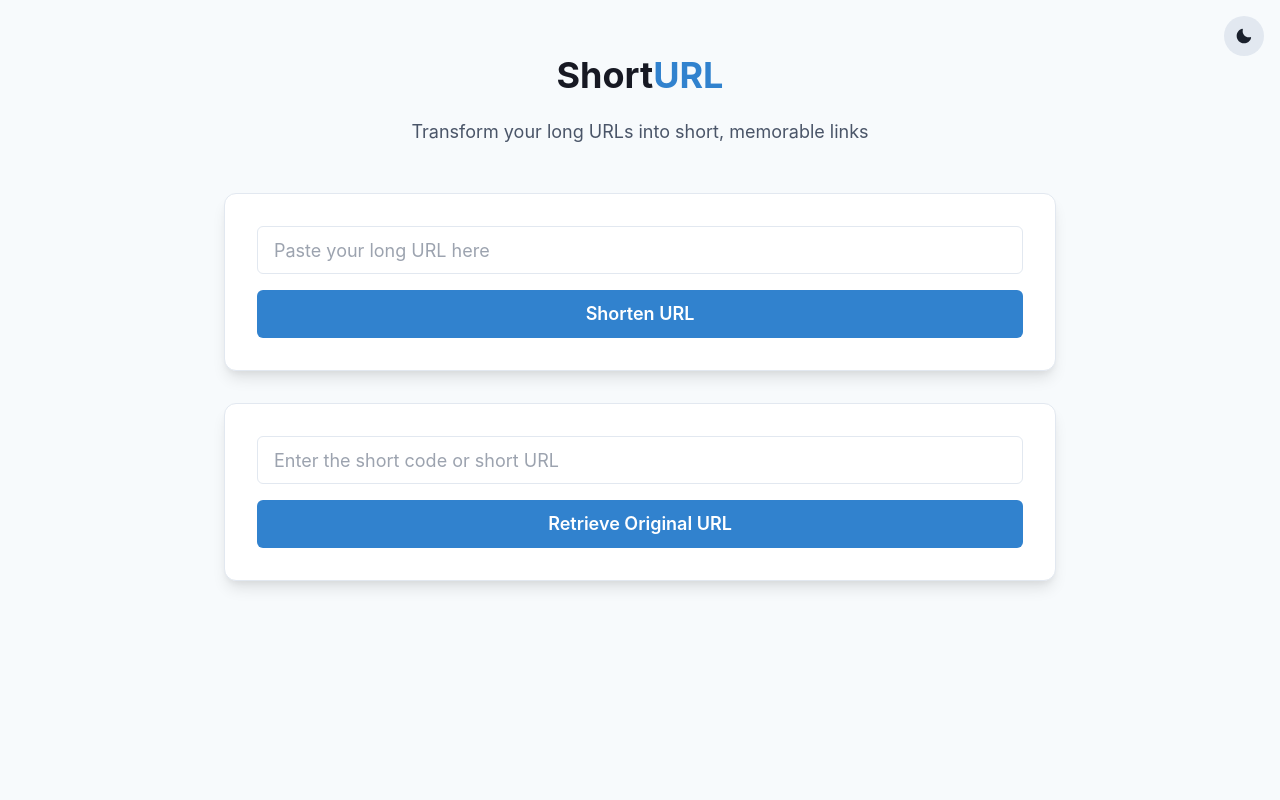
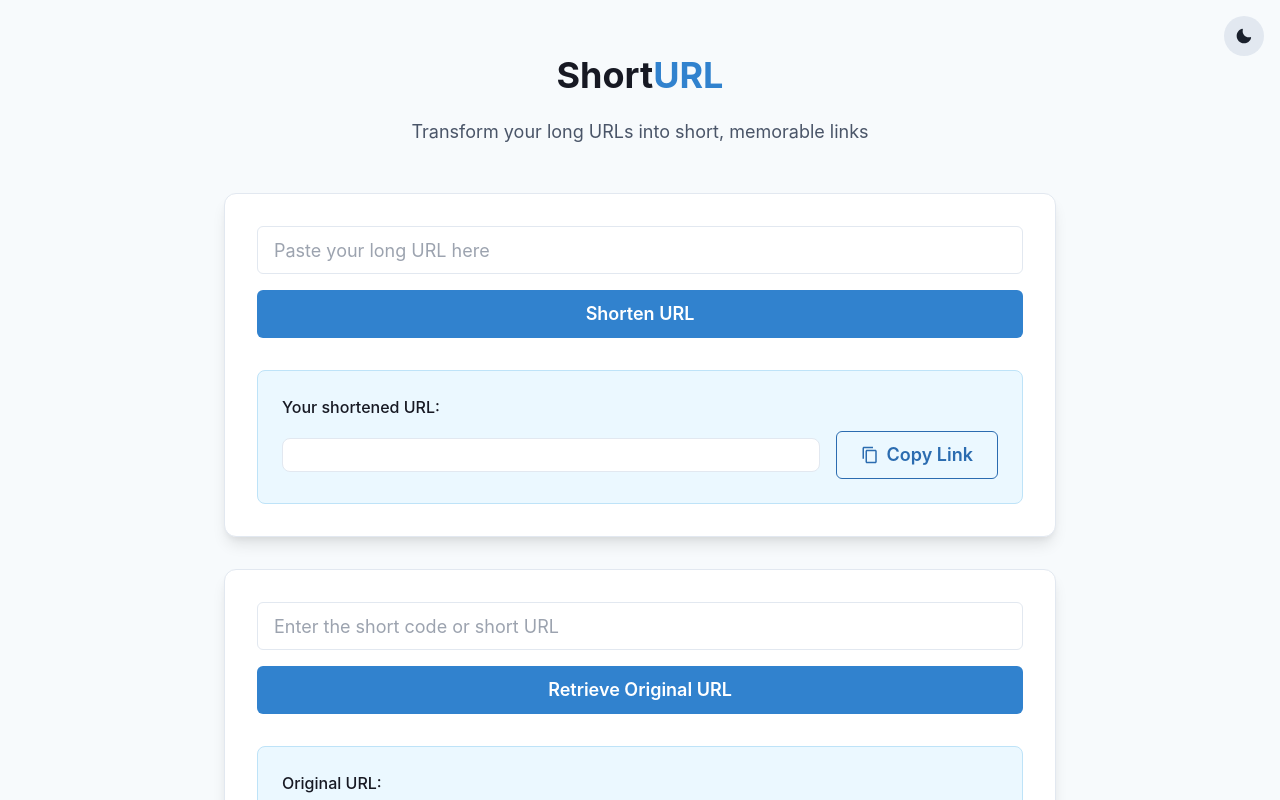
Before and after one commit to arthurcrosnier/short-url, a React (Vite) app in the folder frontend/: page / in a window 1280 px wide. Shown: the top 800 px of the page. Built offline with nearby package versions, Linux system fonts and the light colour scheme; no server answers.

Commit message:
fix bug dispay for long url and add animation button copy

```diff
--- a/frontend/src/components/UrlShortener/UrlResult.tsx
+++ b/frontend/src/components/UrlShortener/UrlResult.tsx
@@ -1,6 +1,7 @@
-// src/components/UrlShortener/UrlResult.tsx
-import { Text, Link, Box, Button } from "@chakra-ui/react";
+import { Text, Box, Button } from "@chakra-ui/react";
+import { CheckIcon, CopyIcon } from "@chakra-ui/icons";
 import { useToast } from "@/contexts/ToastContext";
+import { useState } from "react";
 
 type UrlResultProps = {
   url: string;
@@ -9,12 +10,13 @@ type UrlResultProps = {
 
 export function UrlResult({ url, title }: UrlResultProps) {
   const { showToast } = useToast();
-
-  if (!url) return null;
+  const [hasCopied, setHasCopied] = useState(false);
 
   const handleCopy = () => {
     navigator.clipboard.writeText(url);
     showToast("Link copied to clipboard", "success");
+    setHasCopied(true);
+    setTimeout(() => setHasCopied(false), 2000);
   };
 
   return (
@@ -43,36 +45,54 @@ export function UrlResult({ url, title }: UrlResultProps) {
           borderRadius="lg"
           borderWidth="1px"
           borderColor="border-subtle"
-          overflowWrap="break-word"
+          overflowX="auto"
+          maxW="100%"
           transition="all 0.2s"
           _hover={{
             borderColor: "blue.500",
           }}
+          css={{
+            "&::-webkit-scrollbar": {
+              height: "8px",
+            },
+            "&::-webkit-scrollbar-track": {
+              background: "transparent",
+            },
+            "&::-webkit-scrollbar-thumb": {
+              background: "rgba(0, 0, 0, 0.1)",
+              borderRadius: "4px",
+            },
+          }}
         >
-          <Link
-            href={url}
+          <Text
             color="blue.500"
-            _hover={{ color: "blue.600" }}
             fontWeight="medium"
-            isExternal
+            display="block"
+            whiteSpace="nowrap"
           >
             {url}
-          </Link>
+          </Text>
         </Box>
         <Button
           onClick={handleCopy}
-          colorScheme="blue"
+          colorScheme={hasCopied ? "green" : "blue"}
           variant="outline"
           size="lg"
+          flexShrink={0}
           width={{ base: "full", sm: "auto" }}
+          animation={hasCopied ? "scale.105" : undefined}
           _hover={{
-            bg: "blue.50",
+            transform: "translateY(-2px)",
+            shadow: "md",
+            bg: hasCopied ? "green.50" : "blue.50",
             _dark: {
-              bg: "blue.900",
+              bg: hasCopied ? "green.900" : "blue.900",
             },
           }}
+          transition="all 0.2s"
+          leftIcon={hasCopied ? <CheckIcon /> : <CopyIcon />}
         >
-          Copy Link
+          {hasCopied ? "Copied!" : "Copy Link"}
         </Button>
       </Box>
     </Box>
```
